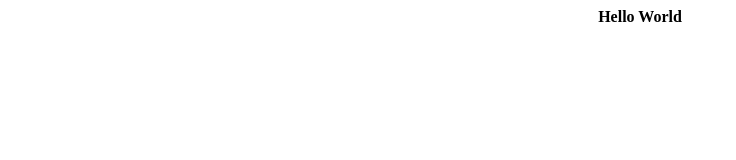
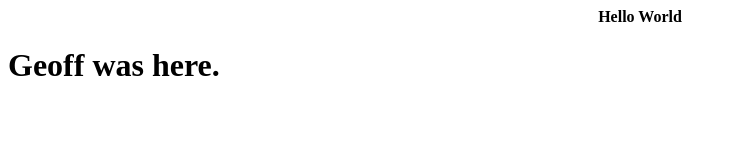
Before and after one commit to plainenough/hello-world, a plain HTML site: page index.html in a window 1280 px wide. Shown: the whole page, without its empty margins (0-736 px from the left). Drawn offline with Linux system fonts and the light colour scheme.

Commit message:
add h1 to index

```diff
--- a/index.html
+++ b/index.html
@@ -4,5 +4,6 @@
     </head>
     <body>
         <p align="center"><b>Hello World</b></p>
+        <h1> Geoff was here. </h1>
     </body>
 </html>
```
